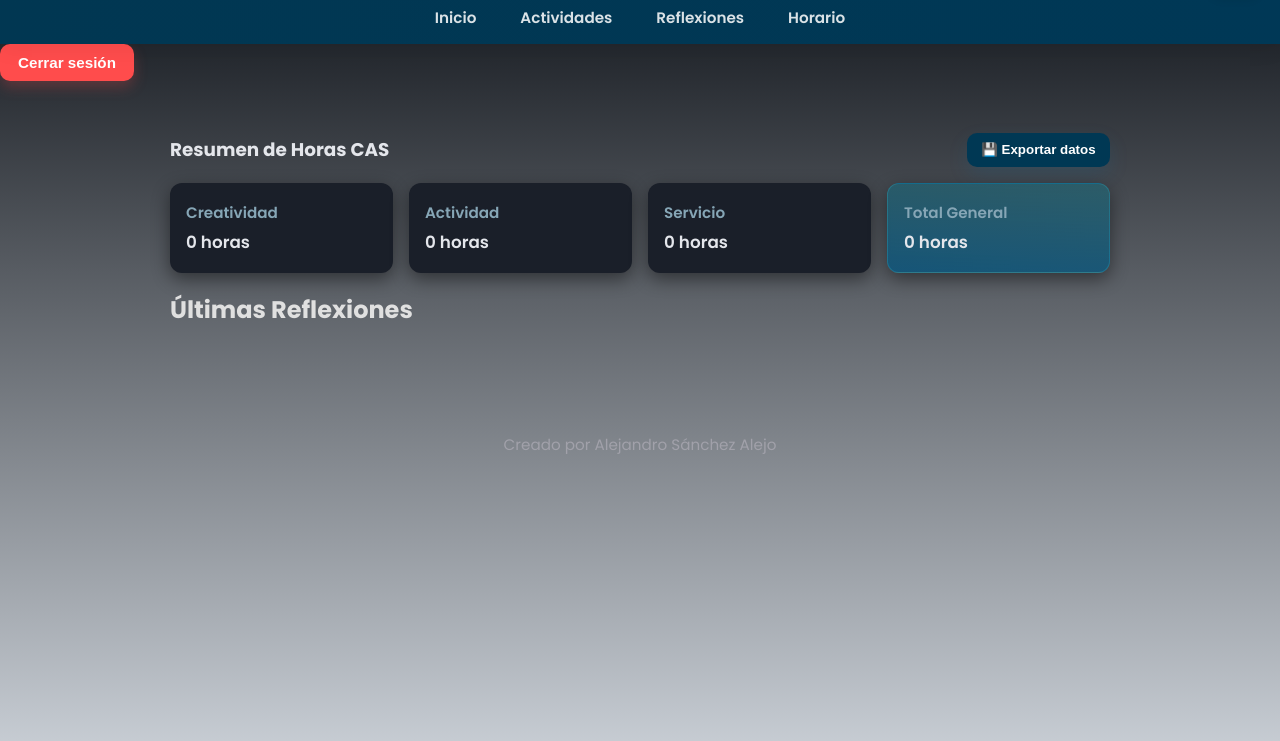
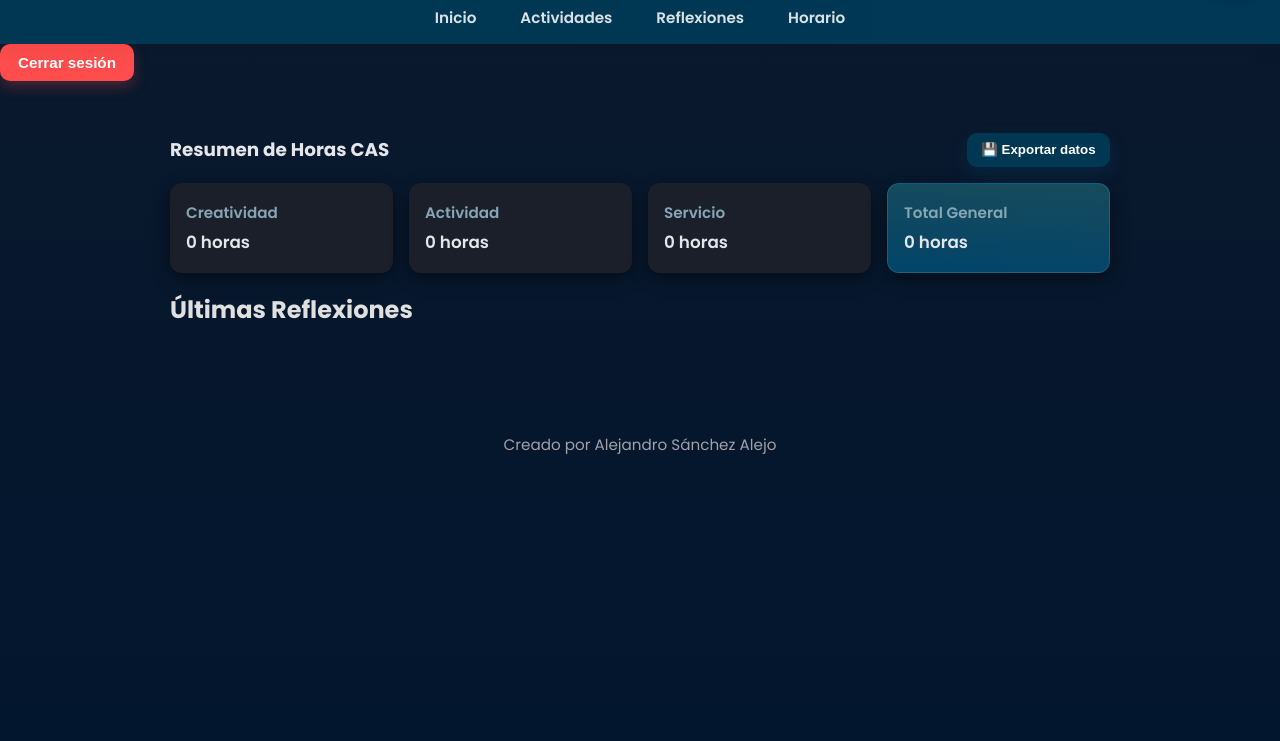
Before and after one commit to 8bit-snake-game/CAS-Tracker-Prueba-Definitiva-Real-Legitima-100-Real-No-Fake-Ultima, a plain HTML site: page menu.html in a window 1280 px wide. Both pictures are taken after a click on the element 1235 px from the left and 29 px from the top of the page. Shown: the part 47-788 px from the top of the page. Drawn offline with Linux system fonts and the light colour scheme; no server answers.

Commit message:
Update style.css

```diff
--- a/style.css
+++ b/style.css
@@ -318,7 +318,7 @@ footer.site-footer {
 }
 
 body.dark-mode {
-  background-color: linear-gradient(180deg, #0b192d, #00152d 120%);
+  background: linear-gradient(180deg, #0b192d, #00152d 120%);
   color: #e0e0e0;
 }
 
```
